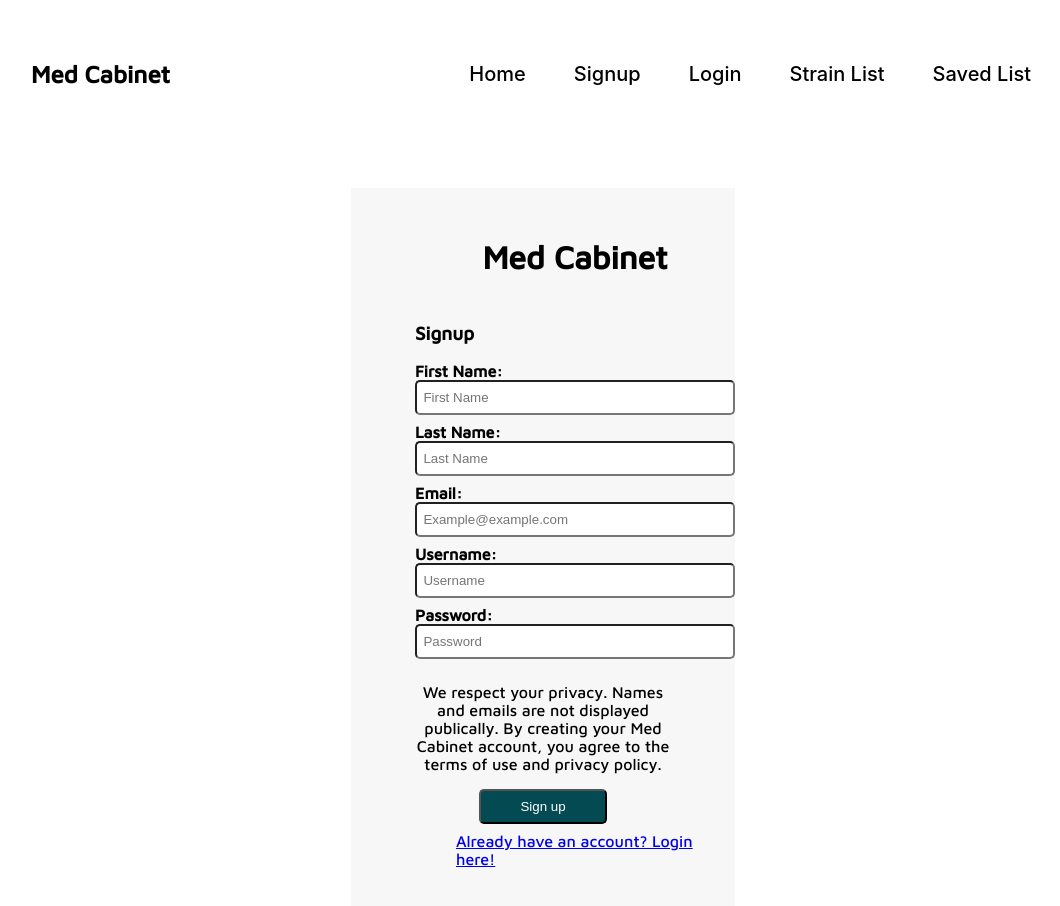
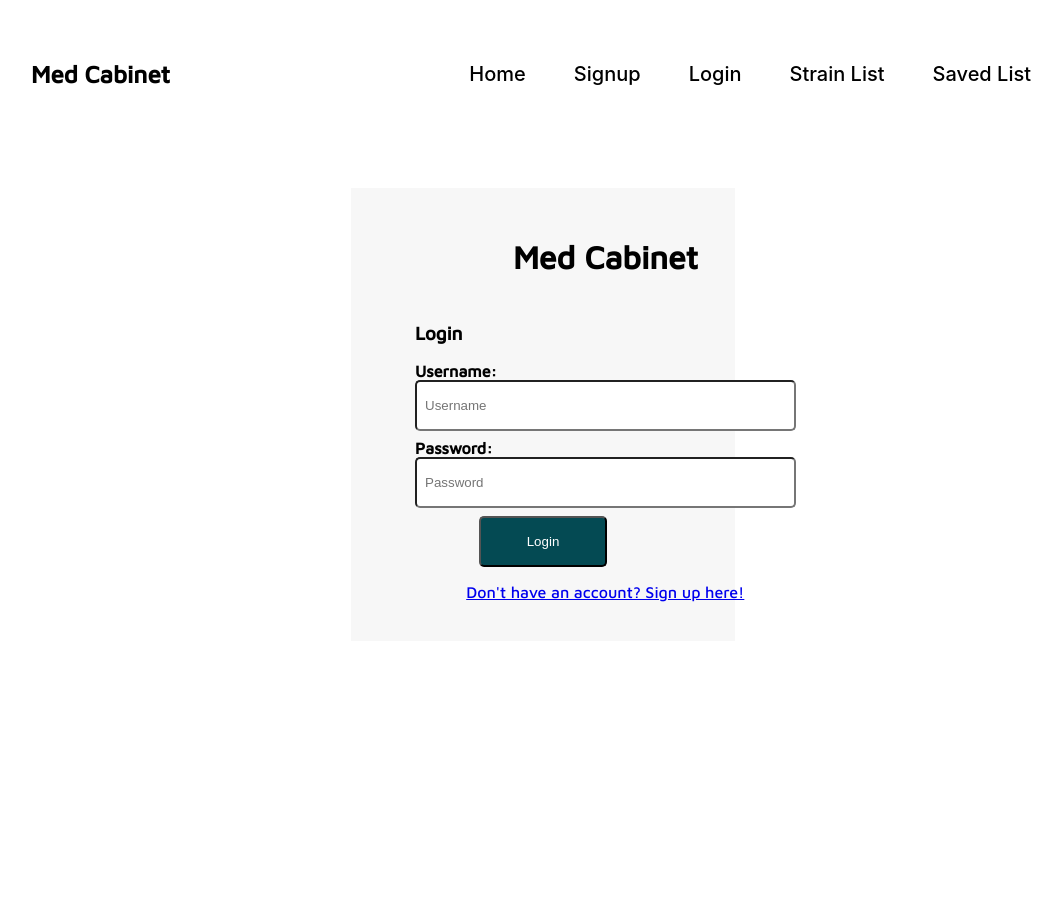
Before and after one commit to SeanShadle/front-end, a React (Create React App) app in the folder medcabinet/: page /Login in a window 1280 px wide. Shown: the top 906 px of the page, without its empty margins (97-1157 px from the left). After the commit the page ends 800 px from the top, so only its background shows below. Built offline with nearby package versions, Linux system fonts and the light colour scheme.

Commit message:
fixed routing issue

```diff
--- a/medcabinet/src/App.js
+++ b/medcabinet/src/App.js
@@ -43,9 +43,6 @@ export default function App() {
 
 
       <Switch>
-        <Route path='/'>
-          <Signup />
-        </Route>
         <Route path='/Login'>
           <Login />
         </Route>
@@ -67,6 +64,9 @@ export default function App() {
         {/* <Route path='/'>
           <Home />
         </Route> */}
+        <Route path='/'>
+          <Signup />
+        </Route>
       </Switch>
     </div>
   );
```
